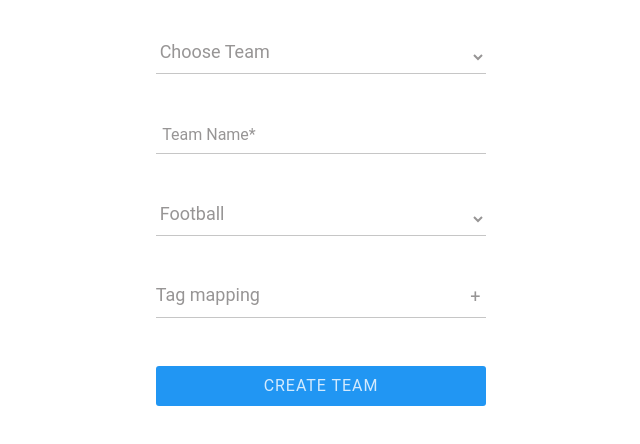
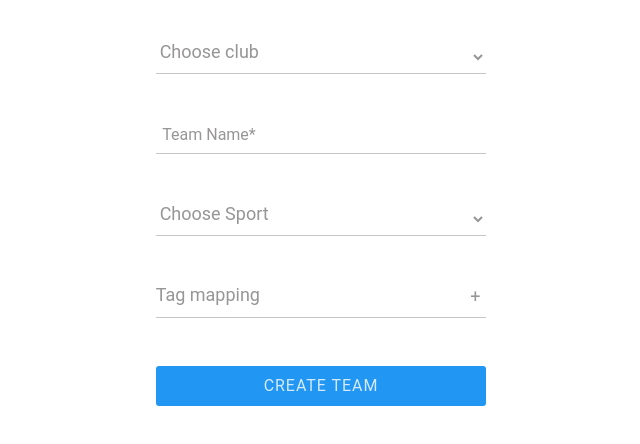
Before and after one commit to Kristijan-Karanfiloski/next11-inputs, a React (Vite) app: page / in a window 1280 px wide. Both pictures are taken after typing "Sample" into the empty fields and a click on the button "CREATE CLUB". Shown: the top 444 px of the page, without its empty margins (319-959 px from the left). Built offline with nearby package versions, Linux system fonts and the light colour scheme.

Commit message:
'promeni na inputite da imaat value '

```diff
--- a/src/App.jsx
+++ b/src/App.jsx
@@ -10,12 +10,6 @@ function App() {
   const handleTextInputChange = (value) => {
     setTextInputValue(value);
   };
-
-  const handleDropdownChange = (value) => {
-    setTextInputValue(value);
-  };
-
-  console.log("APP COMPONENT:", textInputValue);
 
   const navigateToInviteScreen = () => {
     setScreen(
@@ -33,10 +27,7 @@ function App() {
           handleTextInputChange={handleTextInputChange}
         />
       ) : (
-        <CreateClubNameScreen
-          textInputValue={textInputValue}
-          handleDropdownChange={handleDropdownChange}
-        />
+        <CreateClubNameScreen textInputValue={textInputValue} />
       )}
     </div>
   );
--- a/src/components/choose-club-dropdown/ChooseClubDropdown.jsx
+++ b/src/components/choose-club-dropdown/ChooseClubDropdown.jsx
@@ -1,12 +1,12 @@
 import "./ChooseClubDropdown.css";
 
-const ChooseClubDropdown = ({ onChange, options }) => {
+const ChooseClubDropdown = ({ onChange, options, value }) => {
   return (
     <div>
       <select
         className="club-name"
         onChange={(e) => onChange(e.target.value)}
-        // onChange={onChange}
+        value={value}
       >
         <option disabled={true} value="">
           Choose club
--- a/src/components/choose-sport-dropdown/ChooseSportDropdown.jsx
+++ b/src/components/choose-sport-dropdown/ChooseSportDropdown.jsx
@@ -1,16 +1,17 @@
 import "./ChooseSportDropdown.css";
 
-const ChooseSportDropdown = ({ label, value, onChange, options, title }) => {
+const ChooseSportDropdown = ({ value, onChange, options }) => {
   return (
     <div>
       <div className="form-field">
-        {/*<label>{title}</label>*/}
         <select
           className="sport"
           value={value}
           onChange={(e) => onChange(e.target.value)}
         >
-          <option disabled={true}>{label}</option>
+          <option disabled={true} value="">
+            Choose Sport
+          </option>
           {options.map((option, idx) => (
             <option key={idx} value={option.value}>
               {option.label}
--- a/src/components/tag-mapping/TagMapping.css
+++ b/src/components/tag-mapping/TagMapping.css
@@ -27,7 +27,6 @@
   display: grid;
   grid-template-columns: repeat(2, 1fr);
   grid-template-rows: 1fr;
-  /*grid-column-gap: 1fr;*/
   grid-row-gap: 10px;
   max-height: 200px;
   overflow: auto;
--- a/src/screens/CreateClubNameScreen.css
+++ b/src/screens/CreateClubNameScreen.css
@@ -1,4 +1,4 @@
-.invite {
+.createClub-container {
     display: grid;
     place-content: center;
     gap: 3rem;
--- a/src/screens/CreateClubNameScreen.jsx
+++ b/src/screens/CreateClubNameScreen.jsx
@@ -8,7 +8,6 @@ import ChooseClubDropdown from "../components/choose-club-dropdown/ChooseClubDro
 import TextInput from "../components/text-input/TextInput.jsx";
 
 const CreateClubNameScreen = ({ textInputValue }) => {
-  // console.log("DATA", data);
   const [teamName, setTeamName] = useState("");
   const [selectedSport, setSelectedSport] = useState("");
   const [selectedClub, setSelectedClub] = useState("");
@@ -18,22 +17,19 @@ const CreateClubNameScreen = ({ textInputValue }) => {
   };
   const handleDropdownChangeClub = (value) => {
     setSelectedClub(value);
-
-    console.log("VALUE FROM HANDLE DROPDOWN CHANGE CLUB: ", value);
   };
   //
   const handleDropdownChangeSport = (value) => {
     setSelectedSport(value);
-
-    console.log("VALUE FROM HANDLE DROPDOWN CHANGE SPORT: ", value);
   };
 
   return (
-    <div className="invite">
+    <div className="createClub-container">
       {clubOptions.map((dropdown, index) => {
         return (
           <ChooseClubDropdown
             key={index}
+            value={selectedClub}
             options={
               dropdown.options
                 ? [
@@ -53,16 +49,12 @@ const CreateClubNameScreen = ({ textInputValue }) => {
         onChange={handleTeamNameChange}
       />
       <ChooseSportDropdown
+        value={selectedSport}
         options={sportOptions}
         onChange={handleDropdownChangeSport}
       />
       <TagMapping />
       <Button title="CREATE TEAM" />
-      <div>
-        <p>{selectedClub}</p>
-        <p>{selectedSport}</p>
-        <p>{teamName}</p>
-      </div>
     </div>
   );
 };
```
Also changed, not shown: src/components/data.js (+0 -23 lines), src/components/tag-mapping/TagMapping.jsx (+0 -11 lines), src/screens/CreateClubScreen.css (+0 -49 lines).
